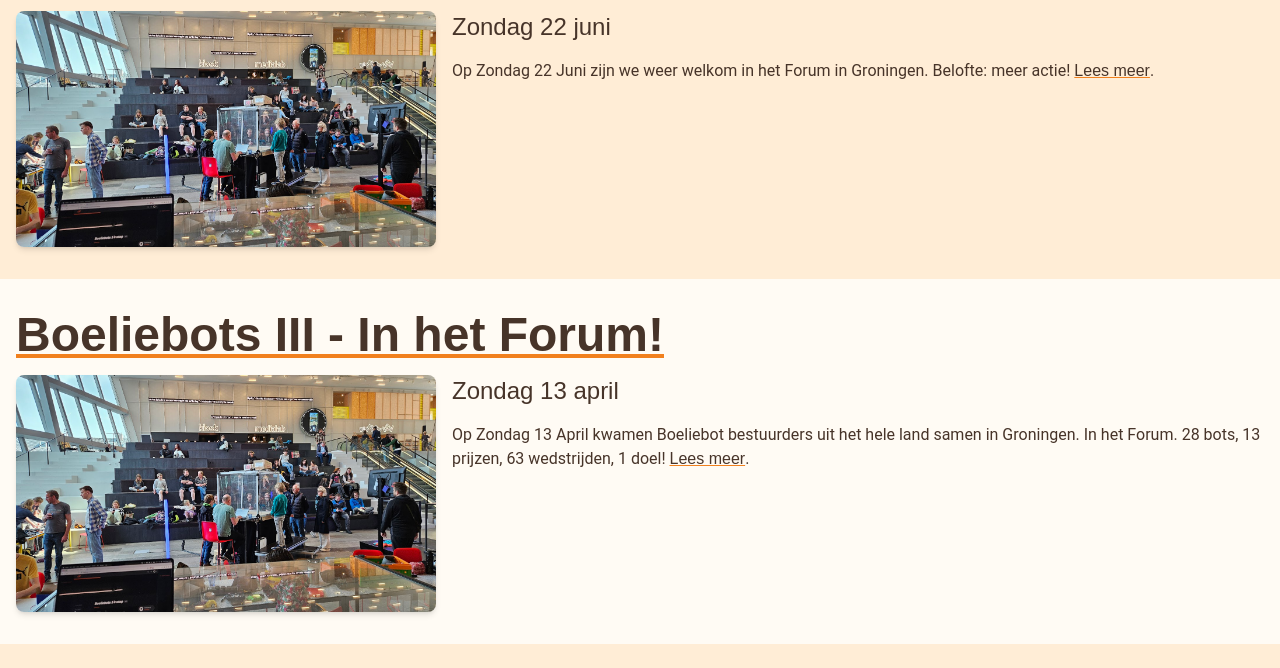
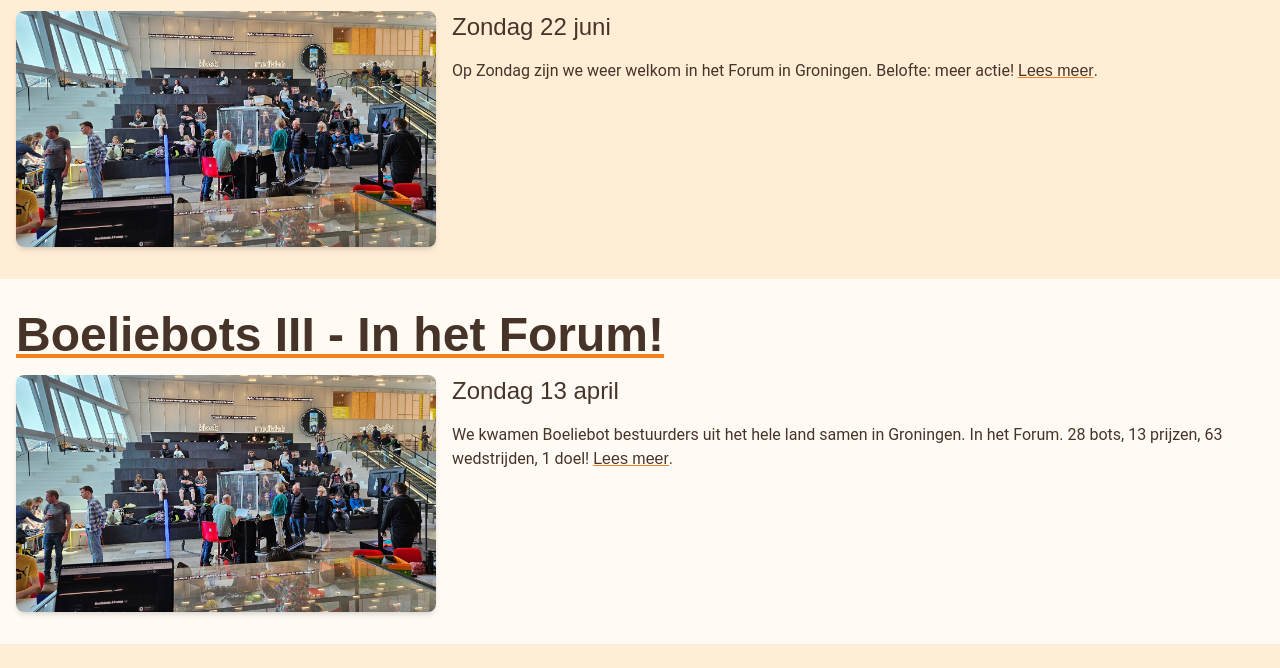
Before and after one commit to Boeliebots/website, an Astro site: page / in a window 1280 px wide. Shown: the part 549-1217 px from the top of the page. Built offline with nearby package versions, Linux system fonts and the light colour scheme; Astro itself is replaced by a stand-in of ours.

Commit message:
dubbele datum op voorpagina voorkomen

```diff
--- a/src/content/evenementen/boeliebots-3.md
+++ b/src/content/evenementen/boeliebots-3.md
@@ -1,6 +1,6 @@
 ---
 title: 'Boeliebots III - In het Forum!'
-description: 'Op Zondag 13 April kwamen Boeliebot bestuurders uit het hele land samen in Groningen. In het Forum. 28 bots, 13 prijzen, 63 wedstrijden, 1 doel!'
+description: 'We kwamen Boeliebot bestuurders uit het hele land samen in Groningen. In het Forum. 28 bots, 13 prijzen, 63 wedstrijden, 1 doel!'
 pubDate: '2025-04-13'
 heroImage: '/boeliebots-3.jpg'
 ---
--- a/src/content/evenementen/boeliebots-4.md
+++ b/src/content/evenementen/boeliebots-4.md
@@ -1,6 +1,6 @@
 ---
 title: 'Boeliebots IV - In het Forum!'
-description: 'Op Zondag 22 Juni zijn we weer welkom in het Forum in Groningen. Belofte: meer actie!'
+description: 'Op Zondag zijn we weer welkom in het Forum in Groningen. Belofte: meer actie!'
 pubDate: '2025-06-22'
 heroImage: '/boeliebots-3.jpg'
 ---
```
